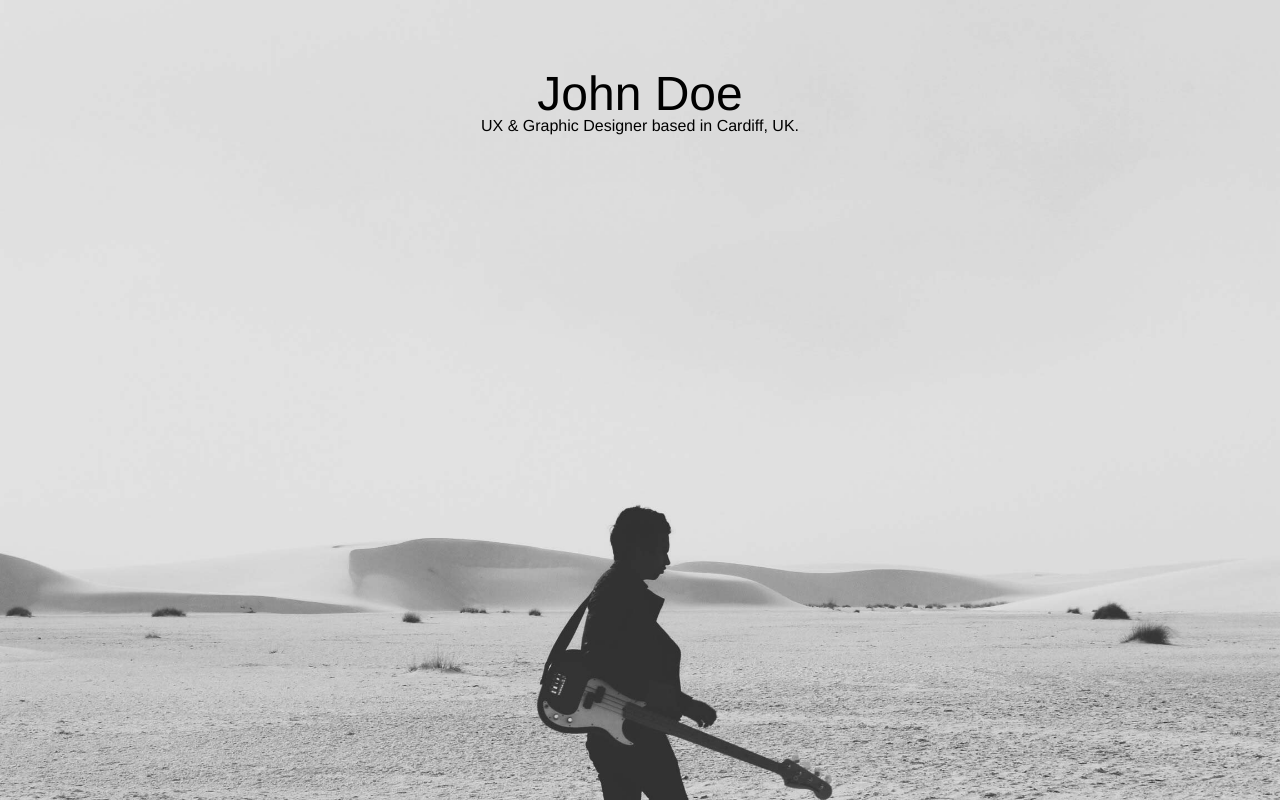
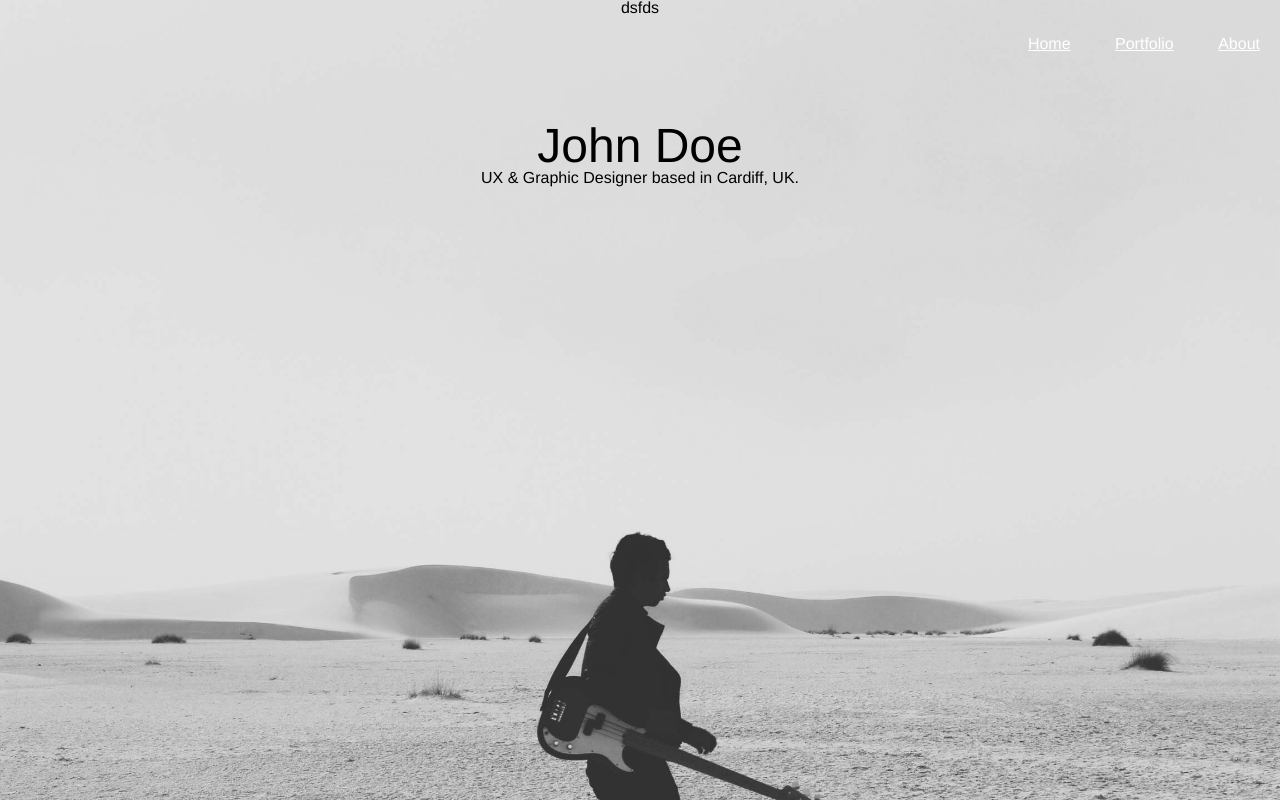
Before and after one commit to lloydwheeler/sample-portfolio, a plain HTML site: page index.html in a window 1280 px wide. Shown: the top 802 px of the page. Drawn offline with Linux system fonts and the light colour scheme.

Commit message:
add navigation

```diff
--- a/assets/stylesheets/app.css
+++ b/assets/stylesheets/app.css
@@ -8,15 +8,15 @@ html {
   height: 100%;
 }
 
-.header-introduction {
-  background: #ccc url('../img/header-background.jpg') center bottom;
+.site-header {
+  background: #ccc url('../img/header-background.jpg');
+  background-position: center center;
   background-size: cover;
   height: 100%;
-  padding: 20px;
   text-align: center;
 }
 
-.header-introduction h1 {
+#introduction h1 {
   font-size: 3em;
 }
 
@@ -30,6 +30,21 @@ html {
 #introduction.loaded {
   opacity: 1;
   -webkit-transform: translateY(0);
+}
+
+
+.site-navigation {
+  text-align: right;
+}
+
+.site-navigation ul li {
+  display: inline-block;
+}
+
+.site-navigation ul li a {
+  color: #fff;
+  display: block;
+  padding: 20px;
 }
 
 .container {
--- a/index.html
+++ b/index.html
@@ -8,7 +8,17 @@
     <link rel="stylesheet" type="text/css" href="assets/stylesheets/app.css" />
   </head>
   <body>
-    <header class="header-introduction">
+    <header class="site-header">
+      <figure class="site-logo">
+        dsfds
+      </figure>
+      <nav class="site-navigation">
+        <ul>
+          <li><a href="#">Home</a></li>
+          <li><a href="#">Portfolio</a></li>
+          <li><a href="#">About</a></li>
+        </ul>
+      </nav>
       <div id="introduction">
         <h1>John Doe</h1>
         <h2>UX &amp; Graphic Designer based in Cardiff, UK.</h2>
```
